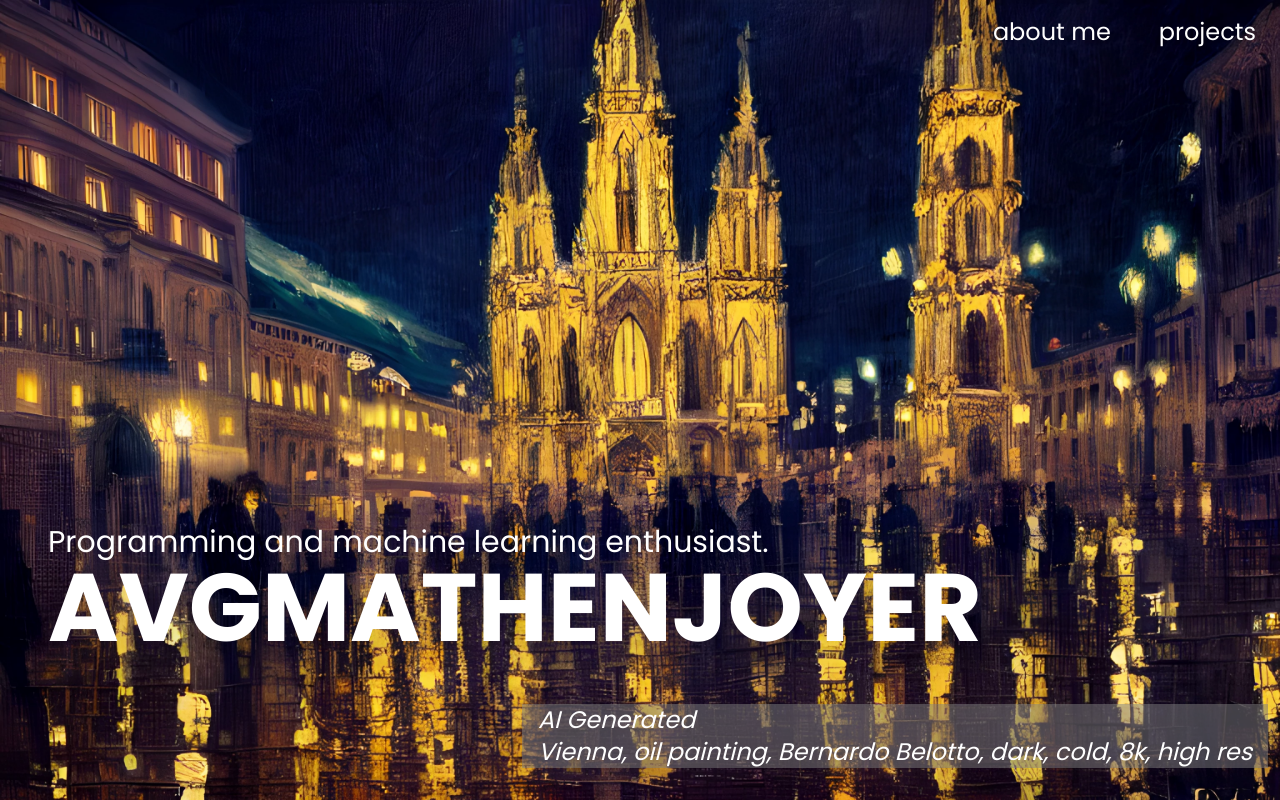
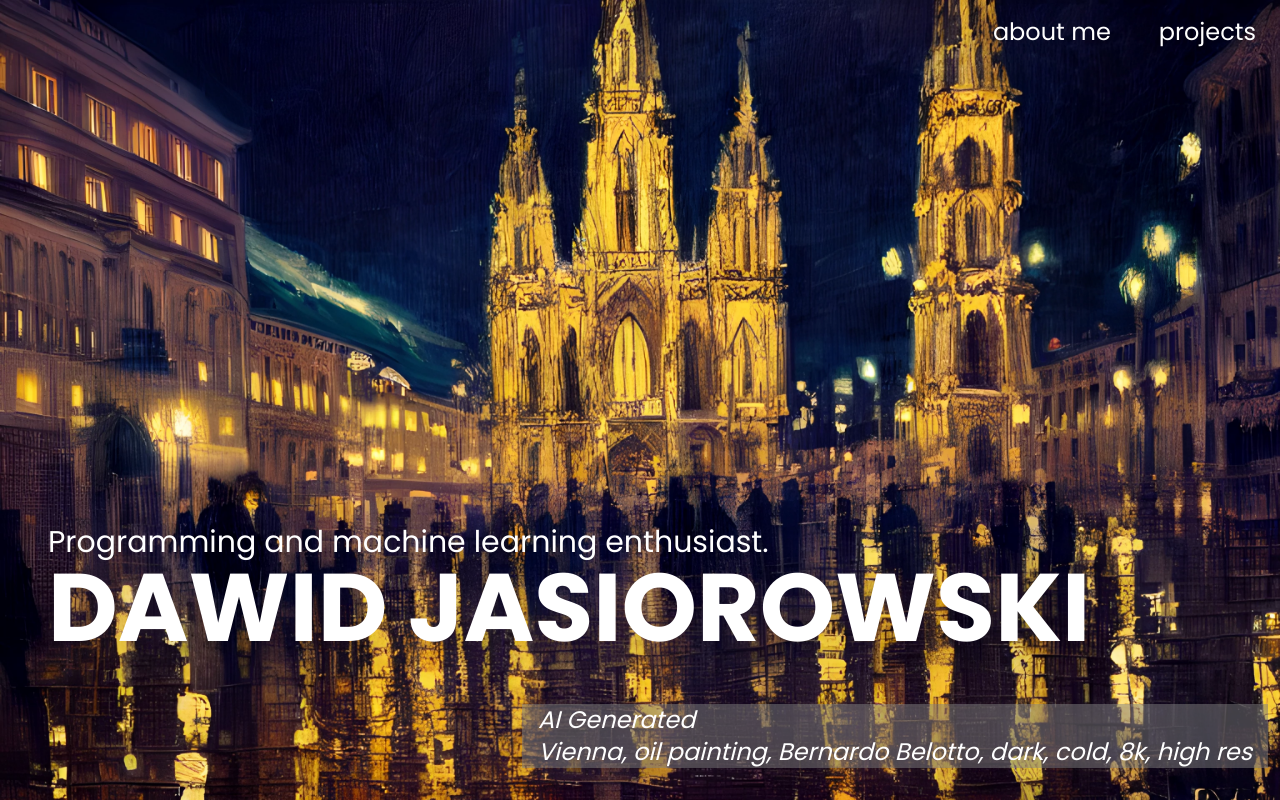
Before and after one commit to avgmathenjoyer/portfolio-new, a React (Vite) app: page / in a window 1280 px wide. Shown: the top 800 px of the page. Built offline with nearby package versions, Linux system fonts and the light colour scheme.

Commit message:
change name

```diff
--- a/src/App.jsx
+++ b/src/App.jsx
@@ -55,7 +55,7 @@ function Hero() {
             Programming and machine learning enthusiast.
           </h3>
           <h1 className="drop-shadow-2xl font-sans text-4xl sm:text-5xl md:text-7xl lg:text-8xl font-bold">
-            AVGMATHENJOYER
+            DAWID JASIOROWSKI
           </h1>
         </div>
       </div>
```
